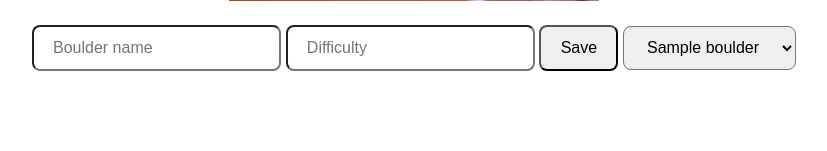
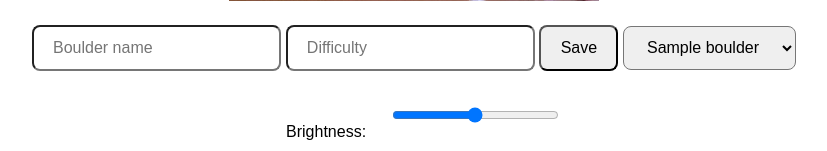
Before and after one commit to botguy/climbing_board_lights, a Python web app: template templates/index.html.j2 in a window 1280 px wide. Shown: the part 764-915 px from the top of the page, without its empty margins (226-1053 px from the left). Before the commit the page ends 835 px from the top, so only its background shows below. Run offline with Jinja, Linux system fonts and the light colour scheme; the template is opened without the code that fills it: most values are stand-ins (such as "Sample title", 1, 10 or a date in 2020).

Commit message:
brightness slider

```diff
--- a/templates/index.html.j2
+++ b/templates/index.html.j2
@@ -11,7 +11,7 @@
       font-family: sans-serif;
       text-align: center;
     }
-    button, select, input {
+    button, select, input, label {
       font-size: 1rem;
       min-height: 44px;
       min-width: 44px;
@@ -75,6 +75,11 @@
         <option value="{{ name }}">{{ name }}</option>
       {% endfor %}
     </select>
+  </div>
+
+  <div style="margin-top:20px;">
+    <label for="brightness">Brightness:</label>
+    <input type="range" id="brightness" name="brightness" min="0" max="1" value="0.5", step="0.1", oninput="setBrightness()">
   </div>
 
 <script>
@@ -156,6 +161,16 @@ function setHolds(holds)
   }
 }
 
+function setBrightness()
+{
+  const brightness = document.getElementById("brightness").value;
+  fetch("/brightness", {
+    method: "POST",
+    headers: {"Content-Type": "application/json"},
+    body: JSON.stringify({brightness})
+  });
+}
+
 </script>
 </body>
 </html>
```
Also changed, not shown: app.py (+8 -0 lines).
